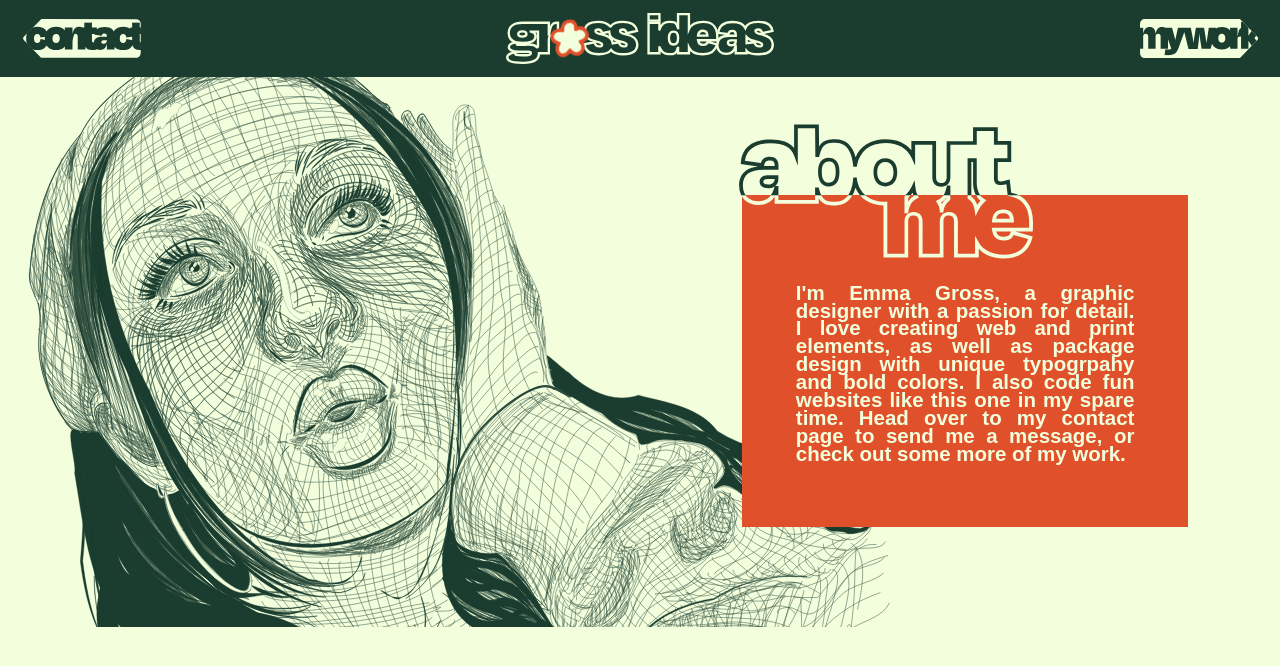
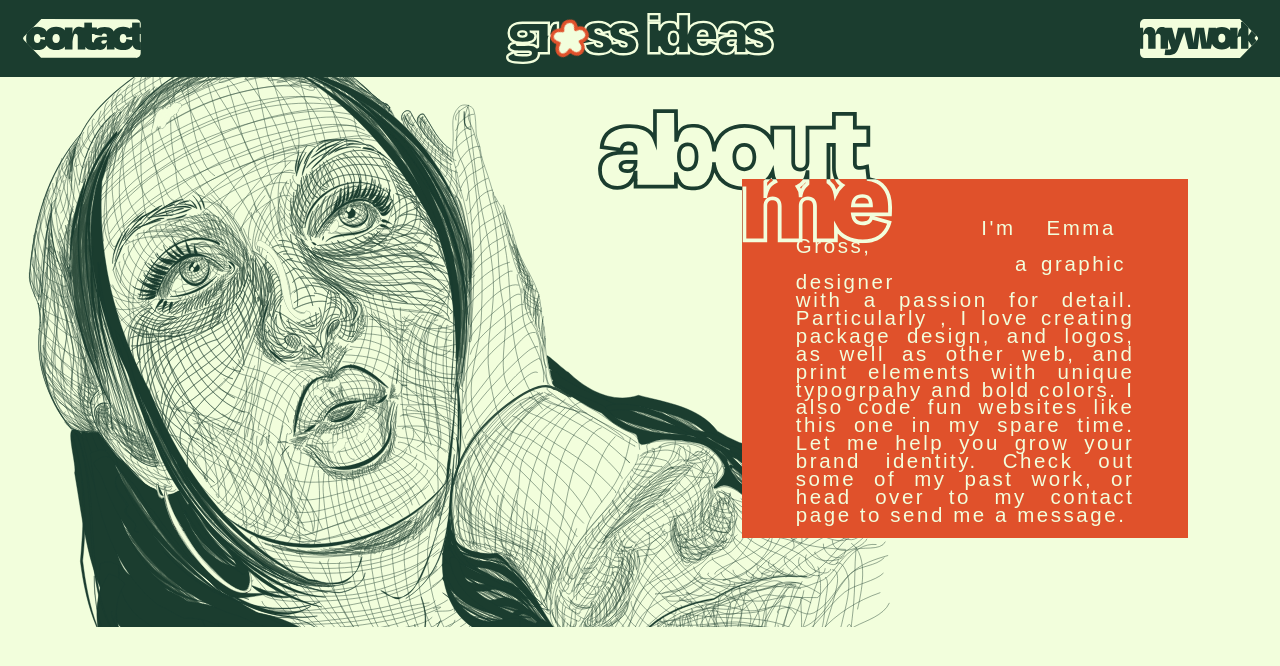
Before and after one commit to emmajeanne/personalSite, a plain HTML site: page aboutme.html in a window 1280 px wide. Drawn offline with Linux system fonts and the light colour scheme; a web font is replaced by a local one.

Commit message:
updating about me page

```diff
--- a/aboutme.css
+++ b/aboutme.css
@@ -108,18 +108,18 @@ position: relative;
 }
 
 .aboutmeDiv{
-height: 26vw;
+height: 28vw;
 width: 87%;
 background-color: #E0512B;
 position: absolute;
 left: 58vw;
-margin-top: 23%;
+margin-top: 20%;
 }
 
 .aboutmeHeader{
   position: absolute;
-  top: -22.5%;
-right: 10.45vw;
+  top: -21%;
+right: 21.5vw;
 width: 75%;
 }
 
@@ -127,11 +127,12 @@ width: 75%;
     font-family: degular-text, sans-serif;
     color: #F2FEDC;
     margin-top: 0;
-    padding: 20% 12% 0 12%;
+    padding: 9% 12% 0 12%;
     font-size: 1.6vw;
     text-align: justify;
     line-height: 1.4vw;
-    font-weight: 600;
+    letter-spacing: .2vw;
+
 }
 
 /* media query */
--- a/aboutme.html
+++ b/aboutme.html
@@ -18,7 +18,7 @@
 
   <div id="header">
     <div class="headerAssset leftArrow hover">
-    <a href="/contact"><img class="leftPic" src="https://raw.githubusercontent.com/emmajeanne/personalSite/8c9420c03da10da34507f154266fce344db94a2e/public/Lcontact.svg" alt="contact me"></a>
+    <a href="./contact"><img class="leftPic" src="https://raw.githubusercontent.com/emmajeanne/personalSite/8c9420c03da10da34507f154266fce344db94a2e/public/Lcontact.svg" alt="contact me"></a>
     </div>
     <div class="headerAssset logo">
       <a href="/"><img class="logoPic" src="https://raw.githubusercontent.com/emmajeanne/personalSite/4ccc70a3d632f80cefd938db088920ee0ef16d39/public/pageLogo.svg" alt="gross ideas">
@@ -27,7 +27,7 @@
         </div></a>
     </div>
     <div class="headerAssset rightArrow hover">
-    <a href="/work">  <img class="rightPic" src="https://raw.githubusercontent.com/emmajeanne/personalSite/24c410b3b191592a075391e36ccc3a0c83043d77/public/Rwork.svg" alt="my work"></a>
+    <a href="./work">  <img class="rightPic" src="https://raw.githubusercontent.com/emmajeanne/personalSite/24c410b3b191592a075391e36ccc3a0c83043d77/public/Rwork.svg" alt="my work"></a>
     </div>
   </div>
 
@@ -36,9 +36,16 @@
 
   <div class="aboutmeDiv">
 
-      <img class="aboutmeHeader" src="https://raw.githubusercontent.com/emmajeanne/personalSite/4ccc70a3d632f80cefd938db088920ee0ef16d39/public/aboutmeHeader.svg" alt="about me">
+      <img class="aboutmeHeader" src="public/trial.svg" alt="about me">
 
-    <p class="aboutmeBlurb">I'm Emma Gross, a graphic designer with a passion for detail. I love creating web and print elements, as well as package design with unique typogrpahy and bold colors. I also code fun websites like this one in my spare time. Head over to my contact page to send me a message, or check out some more of my work.</p>
+    <p class="aboutmeBlurb"> &nbsp;&nbsp;&nbsp;&nbsp;&nbsp;&nbsp;&nbsp;&nbsp;&nbsp;&nbsp;&nbsp;&nbsp;&nbsp;&nbsp;&nbsp;&nbsp;&nbsp;
+      I'm&nbsp;&nbsp; Emma&nbsp;&nbsp; Gross,<br> &nbsp;&nbsp;&nbsp;&nbsp;&nbsp;&nbsp;&nbsp;&nbsp;&nbsp;&nbsp;&nbsp;&nbsp;&nbsp;&nbsp;&nbsp;&nbsp;&nbsp;
+      a graphic&nbsp; designer <br>
+      with a passion for detail. Particularly ,
+      I love creating package design, and logos, as well as other web, and print elements
+      with unique typogrpahy and bold colors. I also code fun websites
+      like this one in my spare time. Let me help you grow your brand identity.
+      Check out some of my past work, or head over to my contact page to send me a message.</p>
 
   </div>
   </div>
```
Also changed, not shown: public/trial.svg (added).
